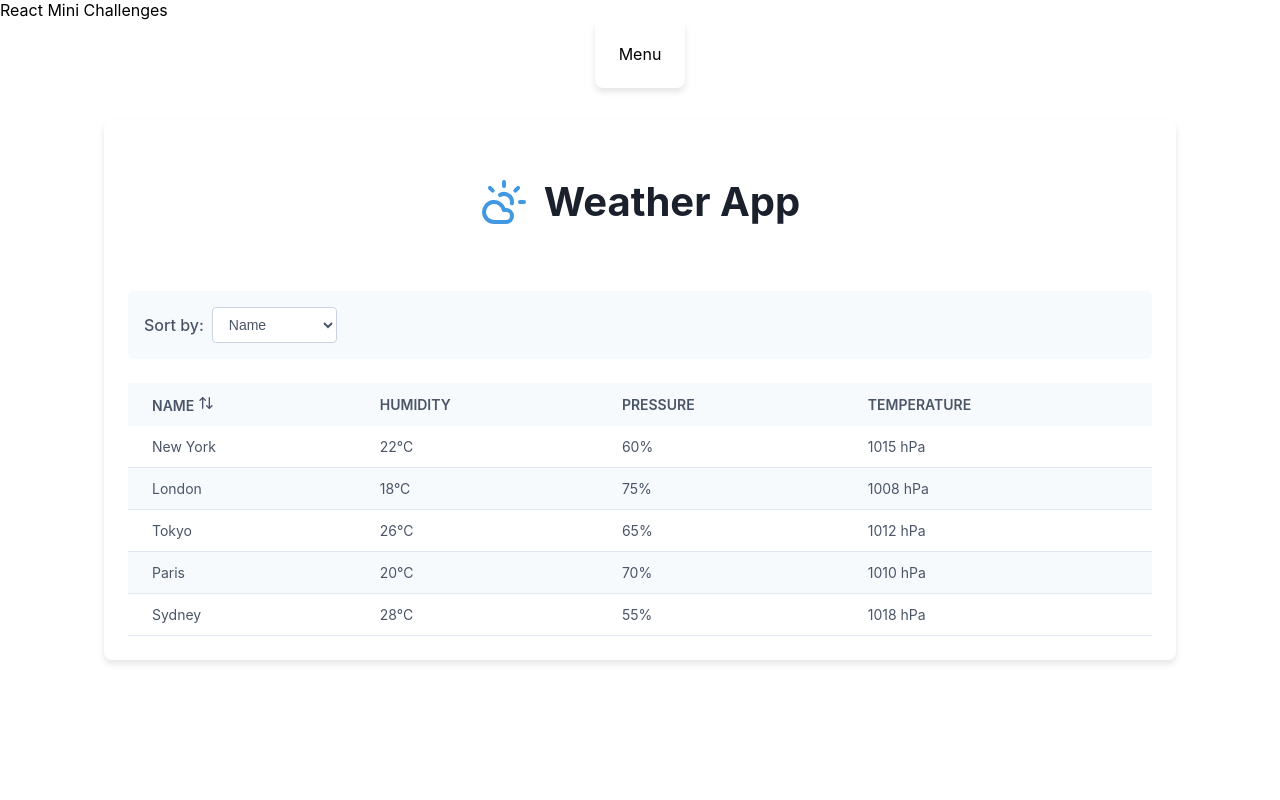
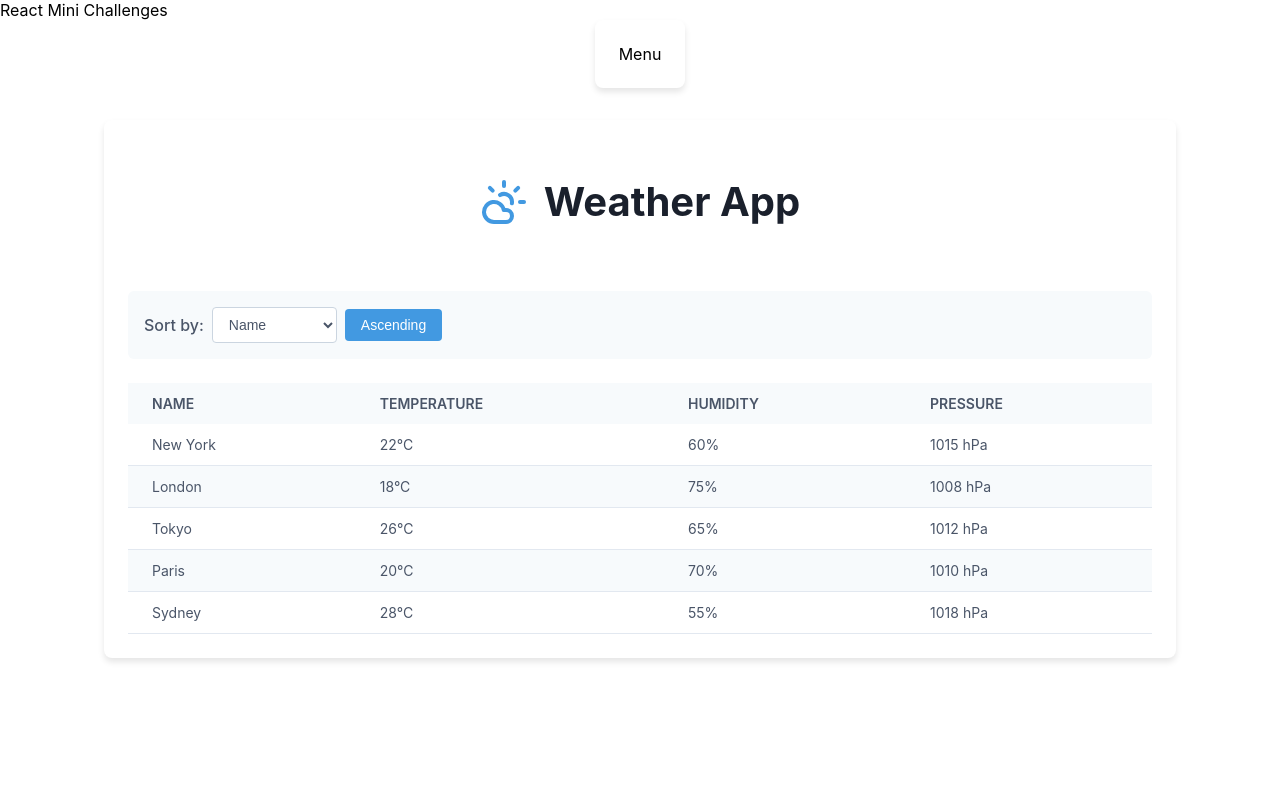
Before and after one commit to parthasarathydNU/front-end-mini-challenges, a React (Create React App) app: page /weather-app in a window 1280 px wide. Shown: the top 800 px of the page. Built offline with nearby package versions, Linux system fonts and the light colour scheme.

Commit message:
Added button to toggle filtering on the table

```diff
--- a/src/components/weather-app/components/TableControls.jsx
+++ b/src/components/weather-app/components/TableControls.jsx
@@ -5,6 +5,7 @@ import {
   SortContainer,
   Label,
   Select,
+  Button,
 } from "../ui/ControlStyles";
 
 function TableControls({ sortConfig, onSort }) {
@@ -23,6 +24,9 @@ function TableControls({ sortConfig, onSort }) {
             <option value="humidity">Humidity</option>
             <option value="pressure">Pressure</option>
           </Select>
+          <Button onClick={() => onSort(sortConfig.key)}>
+            {sortConfig.direction === "asc" ? "Ascending" : "Descending"}
+          </Button>
         </SortContainer>
       </ControlsWrapper>
     </ControlsContainer>
--- a/src/components/weather-app/components/WeatherTable.jsx
+++ b/src/components/weather-app/components/WeatherTable.jsx
@@ -10,7 +10,6 @@ import {
 import { ArrowUpDown } from "lucide-react";
 
 function WeatherTable({ paginatedCitiesData, onSort, sortConfig }) {
-  const columns = Object.keys(paginatedCitiesData[0]).slice(1);
 
   const renderSortIcon = (key) => {
     if (sortConfig.key === key) {
@@ -33,7 +32,7 @@ function WeatherTable({ paginatedCitiesData, onSort, sortConfig }) {
       <StyledTable>
         <TableHead>
           <tr>
-            {columns.map((key) => (
+            {["Name", "Temperature", "Humidity", "Pressure"].map((key) => (
               <TableHeader key={key} onClick={() => onSort(key)} sortable>
                 {key.charAt(0).toUpperCase() + key.slice(1)}
                 {renderSortIcon(key)}
--- a/src/components/weather-app/ui/ControlStyles.js
+++ b/src/components/weather-app/ui/ControlStyles.js
@@ -39,3 +39,25 @@ export const Select = styled.select`
     box-shadow: 0 0 0 3px rgba(66, 153, 225, 0.5);
   }
 `;
+
+export const Button = styled.button`
+  background-color: #4299e1;
+  color: white;
+  padding: 0.5rem 1rem;
+  border: none;
+  border-radius: 0.25rem;
+  cursor: pointer;
+  font-size: 0.875rem;
+  display: flex;
+  align-items: center;
+  gap: 0.5rem;
+
+  &:hover {
+    background-color: #3182ce;
+  }
+
+  &:focus {
+    outline: none;
+    box-shadow: 0 0 0 3px rgba(66, 153, 225, 0.5);
+  }
+`;
```
